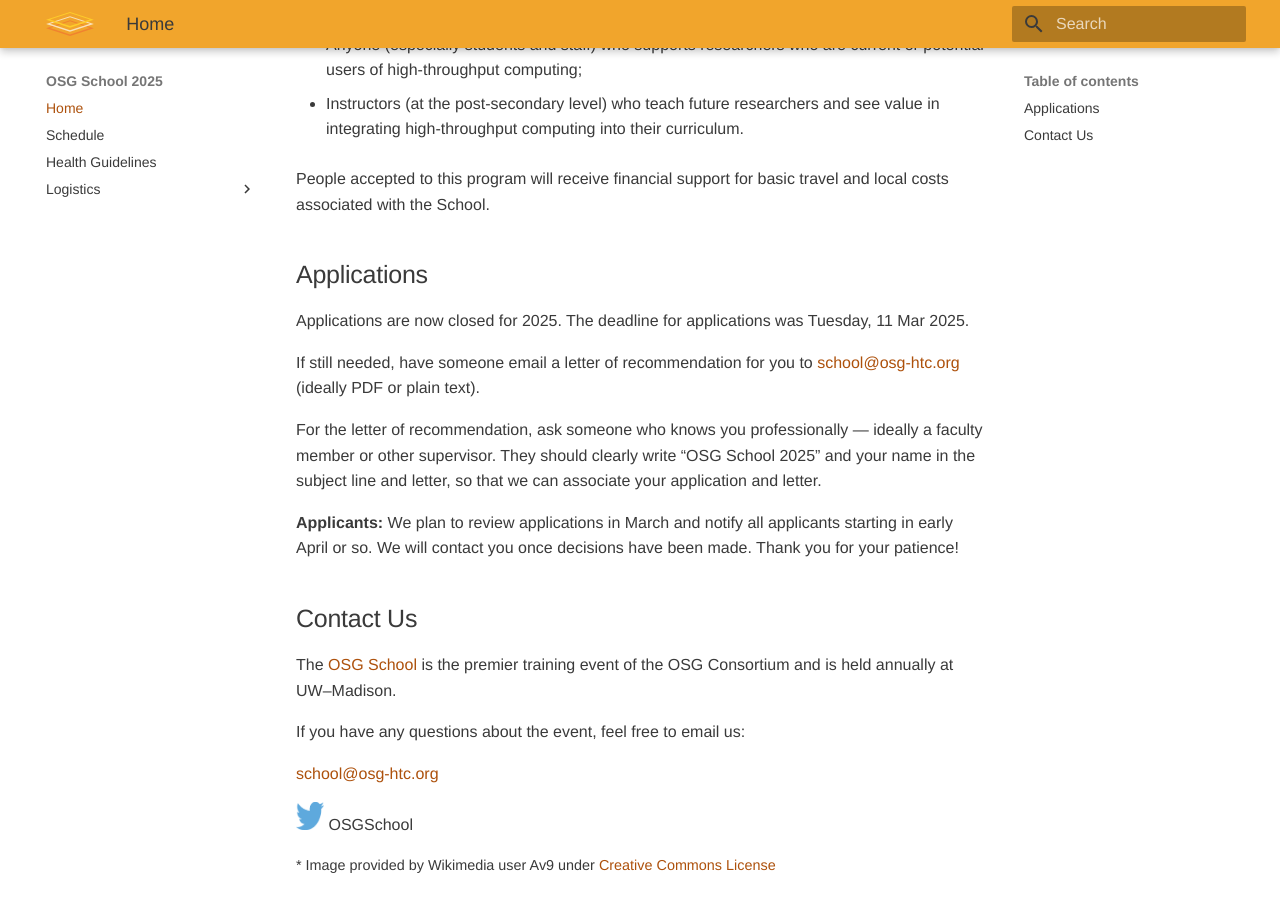
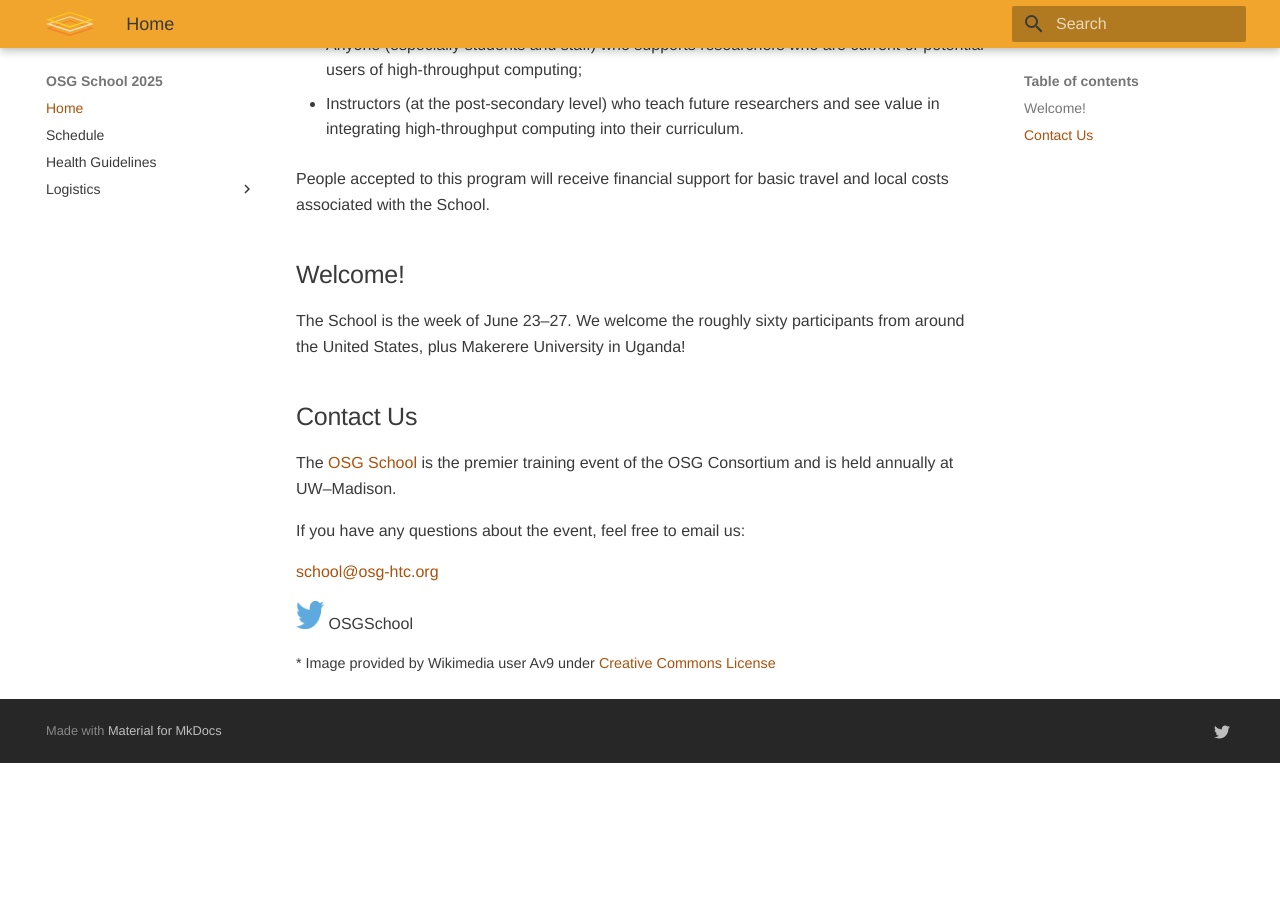
Before and after one commit to osg-htc/school-2025, an MkDocs documentation site: the page built from docs/index.md, in a window 1280 px wide and 900 px high, scrolled down 749 px. Built offline with MkDocs 1.6.1 and Material for MkDocs 9.7.7, drawn with Linux system fonts in a browser that asks for light colours; after the commit the page ends 1512 px from its top, so only the background shows below that.

Commit message:
Updated home page just before event

```diff
--- a/docs/index.md
+++ b/docs/index.md
@@ -38,25 +38,10 @@ People accepted to this program will receive financial support for
 basic travel and local costs associated with the School.
 
 
-## Applications
+## Welcome!
 
-Applications are now closed for 2025.
-The deadline for applications was Tuesday, 11 Mar 2025.
-
-If still needed,
-have someone email a letter of recommendation for you to
-[school@osg-htc.org](mailto:school@osg-htc.org)
-(ideally PDF or plain text).
-
-For the letter of recommendation, ask someone who knows you professionally&nbsp;&mdash;
-ideally a faculty member or other supervisor.
-They should clearly write “OSG School 2025” and your name in the subject line and letter,
-so that we can associate your application and letter.
-
-**Applicants:**
-We plan to review applications in March and notify all applicants starting in early April or so.
-We will contact you once decisions have been made.
-Thank you for your patience!
+The School is the week of June 23&ndash;27.
+We welcome the roughly sixty participants from around the United States, plus Makerere University in Uganda!
 
 
 ## Contact Us
```
